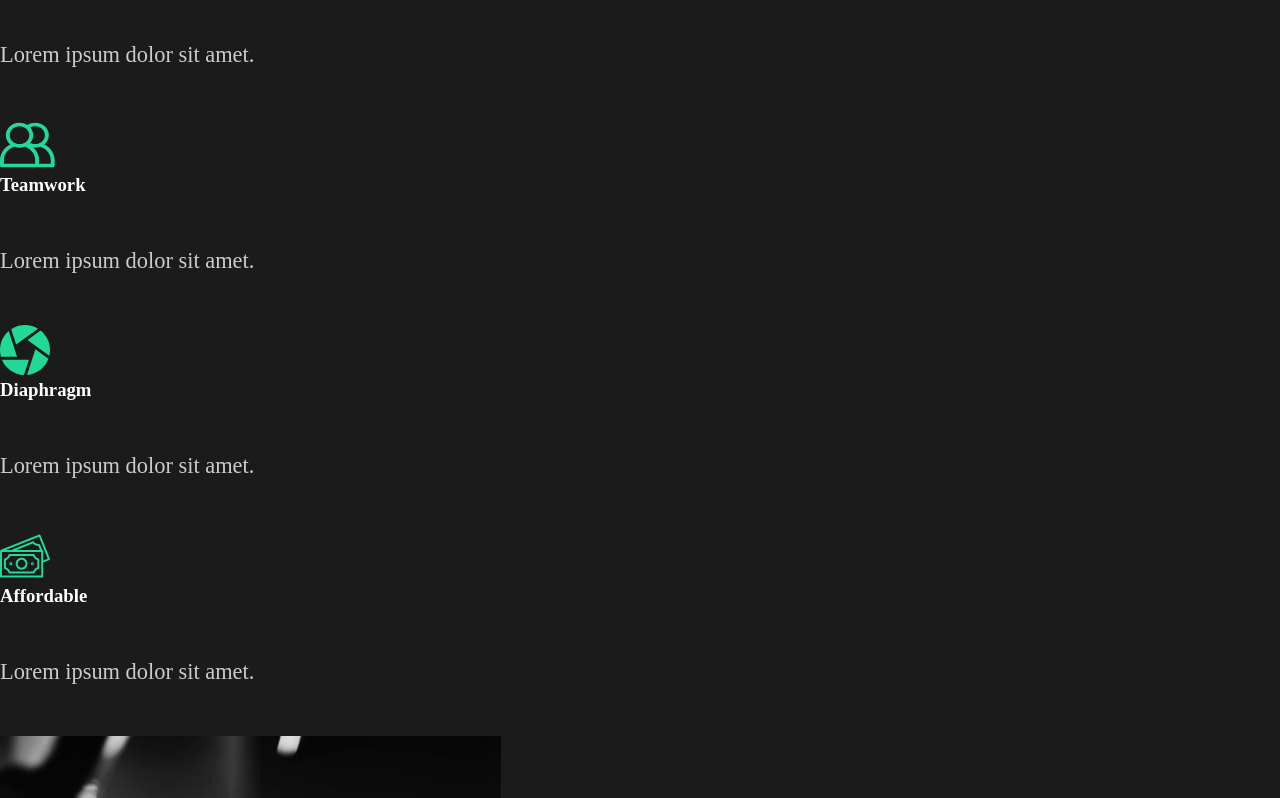
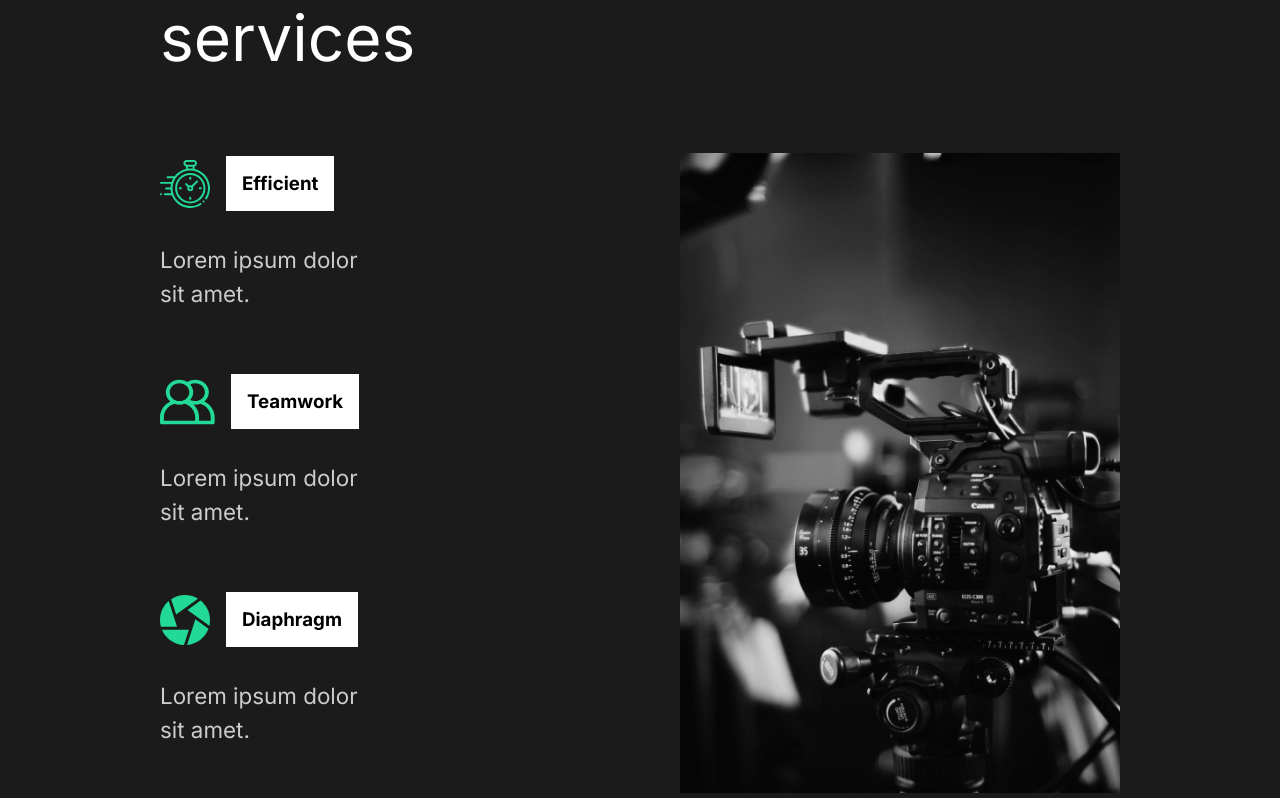
Before and after one commit to anshumanxda/react-practice-portfolio, a React (Create React App) app: page / in a window 1280 px wide. Shown: the part 982-1780 px from the top of the page. Built offline with nearby package versions, Linux system fonts and the light colour scheme.

Commit message:
Styled Components: ServicesSection

```diff
--- a/public/index.html
+++ b/public/index.html
@@ -3,6 +3,11 @@
   <head>
     <meta charset="utf-8" />
     <link rel="icon" href="%PUBLIC_URL%/favicon.ico" />
+    <link rel="preconnect" href="https://fonts.gstatic.com" />
+    <link
+      href="https://fonts.googleapis.com/css2?family=Inter:wght@400;700&family=Lobster&display=swap"
+      rel="stylesheet"
+    />
     <meta name="viewport" content="width=device-width, initial-scale=1" />
     <meta name="theme-color" content="#000000" />
     <meta
--- a/src/comonents/AboutSections.js
+++ b/src/comonents/AboutSections.js
@@ -1,7 +1,8 @@
 import React from "react";
 import home1 from "../img/home1.png";
 //import styled component
-import styled from "styled-components";
+// import styled from "styled-components";
+import { StyledAbout, StyledDescription, StyledImage, Hide } from "../styles";
 
 const AboutUs = () => {
   return (
@@ -33,36 +34,4 @@
   );
 };
 
-//styled component
-const StyledAbout = styled.div`
-  min-height: 90vh;
-  display: flex;
-  align-items: center;
-  justify-content: space-between;
-  padding: 5rem 10rem;
-  color: white;
-`;
-
-const StyledDescription = styled.div`
-  flex: 1;
-  padding-right: 5rem;
-  h2 {
-    font-weight: lighter;
-  }
-`;
-
-const StyledImage = styled.div`
-  flex: 1;
-  overflow: hidden;
-  img {
-    width: 100%;
-    height: 80vh;
-    object-fit: cover;
-  }
-`;
-
-const Hide = styled.div`
-  overflow: hidden;
-`;
-
 export default AboutUs;
--- a/src/comonents/GlobalStyle.js
+++ b/src/comonents/GlobalStyle.js
@@ -10,6 +10,7 @@
 
 body{
     background: #1b1b1b;
+    font-family: 'Inter', sans-serif;
 
 }
 
@@ -21,6 +22,7 @@
     border: 3px solid #23d997;
     background: transparent;
     color: white;
+    font-family: 'Inter', sans-serif;
     transition: all 0.5s ease;
     &::hover{
         background-color: #23d997;
--- a/src/comonents/ServicesSection.js
+++ b/src/comonents/ServicesSection.js
@@ -5,49 +5,83 @@
 import money from "../img/money.svg";
 import teamwork from "../img/teamwork.svg";
 import home2 from "../img/home2.png";
+//style
+import styled from "styled-components";
+import { StyledAbout, StyledDescription, StyledImage } from "../styles";
 const ServicesSection = () => {
   return (
-    <div className="services">
-      <div className="description">
+    <StyledServices>
+      <StyledDescription>
         <h2>
           High <span>quality</span> services
         </h2>
-        <div className="cards">
-          <div className="card">
+        <Cards>
+          <Card>
             <div className="icon">
               <img src={clock} alt="" />
               <h3>Efficient</h3>
             </div>
             <p>Lorem ipsum dolor sit amet.</p>
-          </div>
-          <div className="card">
+          </Card>
+          <Card>
             <div className="icon">
               <img src={teamwork} alt="" />
               <h3>Teamwork</h3>
             </div>
             <p>Lorem ipsum dolor sit amet.</p>
-          </div>
-          <div className="card">
+          </Card>
+          <Card>
             <div className="icon">
               <img src={diaphragm} alt="" />
               <h3>Diaphragm</h3>
             </div>
             <p>Lorem ipsum dolor sit amet.</p>
-          </div>
-          <div className="card">
+          </Card>
+          <Card>
             <div className="icon">
               <img src={money} alt="" />
               <h3>Affordable</h3>
             </div>
             <p>Lorem ipsum dolor sit amet.</p>
-          </div>
-        </div>
-      </div>
-      <div className="image">
+          </Card>
+        </Cards>
+      </StyledDescription>
+      <StyledImage>
         <img src={home2} alt="" />
-      </div>
-    </div>
+      </StyledImage>
+    </StyledServices>
   );
 };
 
+//styled
+const StyledServices = styled(StyledAbout)`
+  h2 {
+    padding-bottom: 5rem;
+  }
+  p {
+    width: 70%;
+    padding: 2rem 0rem 4rem 0rem;
+  }
+`;
+
+const Cards = styled.div`
+  display: flex;
+  flex-wrap: wrap;
+`;
+
+const Card = styled.div`
+  flex-basis: 20rem;
+
+  .icon {
+    display: flex;
+    align-items: center;
+
+    h3 {
+      margin-left: 1rem;
+      background: white;
+      color: black;
+      padding: 1rem;
+    }
+  }
+`;
 export default ServicesSection;
--- /dev/null
+++ b/src/styles.js
@@ -0,0 +1,33 @@
+import styled from "styled-components";
+
+//styled component
+export const StyledAbout = styled.div`
+  min-height: 90vh;
+  display: flex;
+  align-items: center;
+  justify-content: space-between;
+  padding: 5rem 10rem;
+  color: white;
+`;
+
+export const StyledDescription = styled.div`
+  flex: 1;
+  padding-right: 5rem;
+  h2 {
+    font-weight: lighter;
+  }
+`;
+
+export const StyledImage = styled.div`
+  flex: 1;
+  overflow: hidden;
+  img {
+    width: 100%;
+    height: 80vh;
+    object-fit: cover;
+  }
+`;
+
+export const Hide = styled.div`
+  overflow: hidden;
+`;
```
